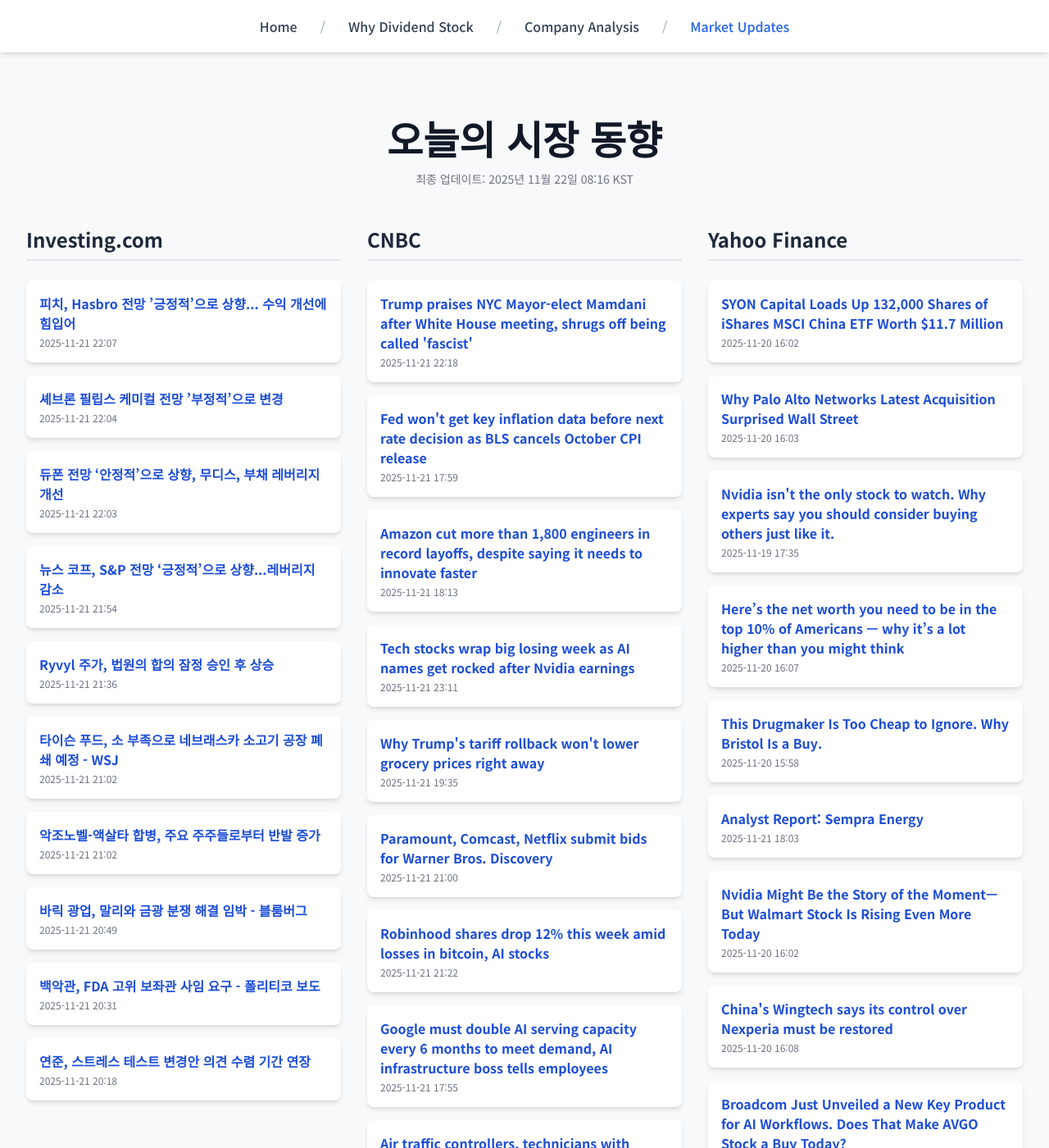
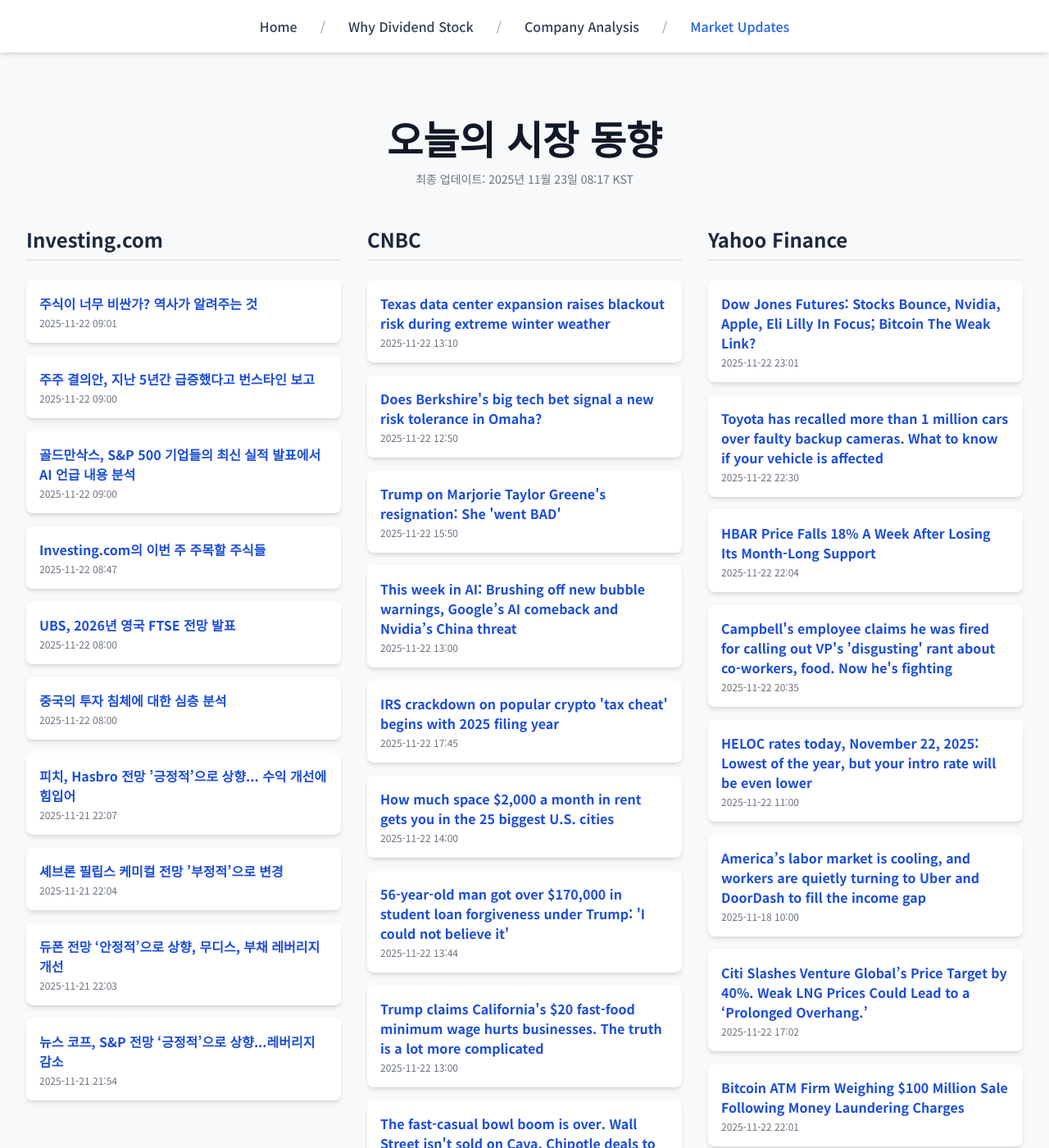
Before and after one commit to Kay-Hwang/my-company-analysis, a Jekyll site: the page built from market-updates.html, in a window 1280 px wide and 1400 px high. Shown: the whole window at 82% size. Built offline with Jekyll 4.4.1, drawn with Linux system fonts in a browser that asks for light colours; nearby versions of some CDN libraries; a script that is not in the unit is left out; some of the changed text lies outside the part shown.

Commit message:
Update daily data

```diff
--- a/_data/latest_data.json
+++ b/_data/latest_data.json
@@ -1,7 +1,43 @@
 {
-  "lastUpdated": "2025년 11월 22일 08:16 KST",
+  "lastUpdated": "2025년 11월 23일 08:17 KST",
   "news": {
     "investing": [
+      {
+        "title": "주식이 너무 비싼가? 역사가 알려주는 것",
+        "link": "https://kr.investing.com/news/stock-market-news/article-1729160",
+        "pubDate": "2025-11-22 09:01:43",
+        "summary": "주식이 너무 비싼가? 역사가 알려주는 것"
+      },
+      {
+        "title": "주주 결의안, 지난 5년간 급증했다고 번스타인 보고",
+        "link": "https://kr.investing.com/news/stock-market-news/article-1729158",
+        "pubDate": "2025-11-22 09:00:06",
+        "summary": "주주 결의안, 지난 5년간 급증했다고 번스타인 보고"
+      },
+      {
+        "title": "골드만삭스, S&P 500 기업들의 최신 실적 발표에서 AI 언급 내용 분석",
+        "link": "https://kr.investing.com/news/stock-market-news/article-1729157",
+        "pubDate": "2025-11-22 09:00:03",
+        "summary": "골드만삭스, S&P 500 기업들의 최신 실적 발표에서 AI 언급 내용 분석"
+      },
+      {
+        "title": "Investing.com의 이번 주 주목할 주식들",
+        "link": "https://kr.investing.com/news/stock-market-news/article-1729156",
+        "pubDate": "2025-11-22 08:47:19",
+        "summary": "Investing.com의 이번 주 주목할 주식들"
+      },
+      {
+        "title": "UBS, 2026년 영국 FTSE 전망 발표",
+        "link": "https://kr.investing.com/news/stock-market-news/article-1729151",
+        "pubDate": "2025-11-22 08:00:10",
+        "summary": "UBS, 2026년 영국 FTSE 전망 발표"
+      },
+      {
+        "title": "중국의 투자 침체에 대한 심층 분석",
+        "link": "https://kr.investing.com/news/stock-market-news/article-1729152",
+        "pubDate": "2025-11-22 08:00:07",
+        "summary": "중국의 투자 침체에 대한 심층 분석"
+      },
       {
         "title": "피치, Hasbro 전망 ’긍정적’으로 상향... 수익 개선에 힘입어",
         "link": "https://kr.investing.com/news/stock-market-news/article-93CH-1728975",
@@ -25,166 +61,130 @@
         "link": "https://kr.investing.com/news/stock-market-news/article-93CH-1728953",
         "pubDate": "2025-11-21 21:54:12",
         "summary": "뉴스 코프, S&P 전망 ‘긍정적’으로 상향...레버리지 감소"
-      },
-      {
-        "title": "Ryvyl 주가, 법원의 합의 잠정 승인 후 상승",
-        "link": "https://kr.investing.com/news/stock-market-news/article-93CH-1728926",
-        "pubDate": "2025-11-21 21:36:14",
-        "summary": "Ryvyl 주가, 법원의 합의 잠정 승인 후 상승"
-      },
-      {
-        "title": "타이슨 푸드, 소 부족으로 네브래스카 소고기 공장 폐쇄 예정 - WSJ",
-        "link": "https://kr.investing.com/news/stock-market-news/article-93CH-1728871",
-        "pubDate": "2025-11-21 21:02:51",
-        "summary": "타이슨 푸드, 소 부족으로 네브래스카 소고기 공장 폐쇄 예정 - WSJ"
-      },
-      {
-        "title": "악조노벨-액살타 합병, 주요 주주들로부터 반발 증가",
-        "link": "https://kr.investing.com/news/stock-market-news/article-1728875",
-        "pubDate": "2025-11-21 21:02:24",
-        "summary": "악조노벨-액살타 합병, 주요 주주들로부터 반발 증가"
-      },
-      {
-        "title": "바릭 광업, 말리와 금광 분쟁 해결 임박 - 블룸버그",
-        "link": "https://kr.investing.com/news/stock-market-news/article-93CH-1728863",
-        "pubDate": "2025-11-21 20:49:20",
-        "summary": "바릭 광업, 말리와 금광 분쟁 해결 임박 - 블룸버그"
-      },
-      {
-        "title": "백악관, FDA 고위 보좌관 사임 요구 - 폴리티코 보도",
-        "link": "https://kr.investing.com/news/stock-market-news/article-93CH-1728851",
-        "pubDate": "2025-11-21 20:31:14",
-        "summary": "백악관, FDA 고위 보좌관 사임 요구 - 폴리티코 보도"
-      },
-      {
-        "title": "연준, 스트레스 테스트 변경안 의견 수렴 기간 연장",
-        "link": "https://kr.investing.com/news/stock-market-news/article-93CH-1728850",
-        "pubDate": "2025-11-21 20:18:15",
-        "summary": "연준, 스트레스 테스트 변경안 의견 수렴 기간 연장"
       }
     ],
     "cnbc": [
       {
-        "title": "Trump praises NYC Mayor-elect Mamdani after White House meeting, shrugs off being called 'fascist'",
-        "link": "https://www.cnbc.com/2025/11/21/trump-mamdani-meeting-white-house-nyc.html",
-        "pubDate": "Fri, 21 Nov 2025 22:18:45 GMT",
-        "summary": "The meeting with Trump was requested by Mamdani, whose victory over ex-New York Gov. Andrew Cuomo in NYC's mayoral race put him at the center of U.S. politics."
+        "title": "Texas data center expansion raises blackout risk during extreme winter weather",
+        "link": "https://www.cnbc.com/2025/11/22/texas-data-center-ai-ercot-blackout-power-outage.html",
+        "pubDate": "Sat, 22 Nov 2025 13:10:26 GMT",
+        "summary": "Texas' supply and demand balance can become tight during winter and potentially fall into deficit as data center demand grows."
       },
       {
-        "title": "Fed won't get key inflation data before next rate decision as BLS cancels October CPI release",
-        "link": "https://www.cnbc.com/2025/11/21/fed-wont-get-key-inflation-data-before-next-rate-decision-as-bls-cancels-october-cpi-release.html",
-        "pubDate": "Fri, 21 Nov 2025 17:59:54 GMT",
-        "summary": "The BLS said it was canceling the release of the October CPI, leaving the Fed without a key piece of inflation data before it next decides on interest rates."
+        "title": "Does Berkshire's big tech bet signal a new risk tolerance in Omaha?",
+        "link": "https://www.cnbc.com/2025/11/22/does-berkshires-big-tech-bet-signal-a-new-risk-tolerance-in-omaha.html",
+        "pubDate": "Sat, 22 Nov 2025 12:50:25 GMT",
+        "summary": "Berkshire Hathaway's purchase of Alphabet shares may signal a new acceptance of greater risk for greater reward."
       },
       {
-        "title": "Amazon cut more than 1,800 engineers in record layoffs, despite saying it needs to innovate faster",
-        "link": "https://www.cnbc.com/2025/11/21/amazon-cut-thousands-of-engineers-in-its-record-layoffs-filings-show.html",
-        "pubDate": "Fri, 21 Nov 2025 18:13:16 GMT",
-        "summary": "Nearly 40% of the roughly 4,700 positions Amazon eliminated across Washington, New York, New Jersey and California were engineering jobs."
+        "title": "Trump on Marjorie Taylor Greene's resignation: She 'went BAD'",
+        "link": "https://www.cnbc.com/2025/11/22/trump-marjorie-taylor-greene-mtg-resigns.html",
+        "pubDate": "Sat, 22 Nov 2025 15:50:23 GMT",
+        "summary": "Rep. Marjorie Taylor Greene on Friday said she would resign in early January, after saying President Donald Trump unfairly criticized her."
       },
       {
-        "title": "Tech stocks wrap big losing week as AI names get rocked after Nvidia earnings",
-        "link": "https://www.cnbc.com/2025/11/21/tech-stocks-nvidia-amd-oracle-amazon-microsoft.html",
-        "pubDate": "Fri, 21 Nov 2025 23:11:05 GMT",
-        "summary": "Investors had looked to Nvidia's earnings report to settle fears that the AI bubble is on increasingly shaky ground."
+        "title": "This week in AI: Brushing off new bubble warnings, Google’s AI comeback and Nvidia’s China threat",
+        "link": "https://www.cnbc.com/2025/11/22/new-ai-bubble-warnings-googles-comeback-and-nvidias-china-threat.html",
+        "pubDate": "Sat, 22 Nov 2025 13:00:01 GMT",
+        "summary": "This week, volatility took hold of the AI trade as bubble fears continued and Nvidia’s blowout earnings failed to steady the market. Deirdre Bosa has the story."
       },
       {
-        "title": "Why Trump's tariff rollback won't lower grocery prices right away",
-        "link": "https://www.cnbc.com/2025/11/21/food-inflation-price-trump-tariffs.html",
-        "pubDate": "Fri, 21 Nov 2025 19:35:01 GMT",
-        "summary": "President Donald Trump is rolling back tariffs on some imported food items, but that won't lower prices at the grocery store right away."
+        "title": "IRS crackdown on popular crypto 'tax cheat' begins with 2025 filing year",
+        "link": "https://www.cnbc.com/2025/11/22/new-irs-requirements-crypto-tax-cheat-risky-this-year-filing.html",
+        "pubDate": "Sat, 22 Nov 2025 17:45:21 GMT",
+        "summary": "A new IRS requirement covering crypto transactions starting with the 2025 tax year has big consequences for how investors report digital assets transactions."
       },
       {
-        "title": "Paramount, Comcast, Netflix submit bids for Warner Bros. Discovery",
-        "link": "https://www.cnbc.com/2025/11/21/warner-bros-discovery-wbd-bids-paramount-comcast-netflix.html",
-        "pubDate": "Fri, 21 Nov 2025 21:00:44 GMT",
-        "summary": "Warner Bros. Discovery recently expanded its strategic review of its business, saying it's open for a sale. First-round bids came in this week."
+        "title": "How much space $2,000 a month in rent gets you in the 25 biggest U.S. cities",
+        "link": "https://www.cnbc.com/2025/11/22/how-much-space-2000-a-month-in-rent-gets-in-25-biggest-us-cities.html",
+        "pubDate": "Sat, 22 Nov 2025 14:00:01 GMT",
+        "summary": "Take a look at where you can get the most and least space in major American cities if you're renting with a $2,000 budget."
       },
       {
-        "title": "Robinhood shares drop 12% this week amid losses in bitcoin, AI stocks",
-        "link": "https://www.cnbc.com/2025/11/21/robinhood-heads-for-brutal-weekly-loss-as-bitcoin-ai-stocks-are-hit-hard.html",
-        "pubDate": "Fri, 21 Nov 2025 21:22:52 GMT",
-        "summary": "The platform's core business relies on retail investors pouring into speculative corners of the market, particularly crypto and AI-linked stocks."
+        "title": "56-year-old man got over $170,000 in student loan forgiveness under Trump: 'I could not believe it'",
+        "link": "https://www.cnbc.com/2025/11/22/this-56-year-old-man-just-got-170000-in-student-loan-forgiveness-.html",
+        "pubDate": "Sat, 22 Nov 2025 13:44:07 GMT",
+        "summary": "Daniel Gray worried about his student debt for more than two decades. The day after he turned 56, he learned that his over $170,000 balance would be forgiven."
       },
       {
-        "title": "Google must double AI serving capacity every 6 months to meet demand, AI infrastructure boss tells employees",
-        "link": "https://www.cnbc.com/2025/11/21/google-must-double-ai-serving-capacity-every-6-months-to-meet-demand.html",
-        "pubDate": "Fri, 21 Nov 2025 17:55:06 GMT",
-        "summary": "At a recent all-hands meeting, Google's head of AI infrastructure said the company has to race to build out compute capacity."
+        "title": "Trump claims California's $20 fast-food minimum wage hurts businesses. The truth is a lot more complicated",
+        "link": "https://www.cnbc.com/2025/11/22/trump-california-20-fast-food-minimum-wage.html",
+        "pubDate": "Sat, 22 Nov 2025 13:00:01 GMT",
+        "summary": "The restaurant industry predicted disaster after California instituted a $20 minimum wage for fast-food workers, but data shows that hasn't happened."
       },
       {
-        "title": "Air traffic controllers, technicians with perfect attendance in shutdown to get $10,000 bonuses, FAA says",
-        "link": "https://www.cnbc.com/2025/11/21/air-traffic-controllers-government-shutdown-bonus.html",
-        "pubDate": "Fri, 21 Nov 2025 19:54:20 GMT",
-        "summary": "Close to 800 air traffic controllers and technicians with perfect attendance will get $10,000 bonuses, the FAA said."
+        "title": "The fast-casual bowl boom is over. Wall Street isn't sold on Cava, Chipotle deals to lure back spenders",
+        "link": "https://www.cnbc.com/2025/11/22/chipotle-cava-sweetgreen-sales-bowls-consumers-deals-promotions.html",
+        "pubDate": "Sat, 22 Nov 2025 15:01:19 GMT",
+        "summary": "As sales at Chipotle, Cava and Sweetgreen fall, fast-casual chains are turning more to promotions and loyalty programs to get Gen Z spending on bowls again."
       },
       {
-        "title": "Air cargo impact from post-crash MD-11 grounding seen as 'minimal,' analysts say",
-        "link": "https://www.cnbc.com/2025/11/21/holiday-shipping-air-cargo-ups-crash.html",
-        "pubDate": "Fri, 21 Nov 2025 20:01:21 GMT",
-        "summary": "Air cargo could be impacted by the UPS and FedEx fleet groundings ahead of the busy holiday season."
+        "title": "Nvidia sales are 'off the charts,' but Google, Amazon and others now make their own custom AI chips",
+        "link": "https://www.cnbc.com/2025/11/21/nvidia-gpus-google-tpus-aws-trainium-comparing-the-top-ai-chips.html",
+        "pubDate": "Fri, 21 Nov 2025 21:42:26 GMT",
+        "summary": "Nvidia is king in AI chips, but custom ASICs are gaining ground with Google, Amazon, Meta, Microsoft and OpenAI now making their own."
       }
     ],
     "yahoo": [
       {
-        "title": "SYON Capital Loads Up 132,000 Shares of iShares MSCI China ETF Worth $11.7 Million",
-        "link": "https://finance.yahoo.com/news/syon-capital-loads-132-000-160245182.html",
-        "pubDate": "2025-11-20T16:02:45Z",
-        "summary": "SYON Capital Loads Up 132,000 Shares of iShares MSCI China ETF Worth $11.7 Million"
+        "title": "Dow Jones Futures: Stocks Bounce, Nvidia, Apple, Eli Lilly In Focus; Bitcoin The Weak Link?",
+        "link": "https://www.investors.com/market-trend/stock-market-today/dow-jones-futures-fed-rate-cut-nvidia-apple-eli-lilly/?src=A00220&yptr=yahoo",
+        "pubDate": "2025-11-22T23:01:02Z",
+        "summary": "Dow Jones Futures: Stocks Bounce, Nvidia, Apple, Eli Lilly In Focus; Bitcoin The Weak Link?"
       },
       {
-        "title": "Why Palo Alto Networks Latest Acquisition Surprised Wall Street",
-        "link": "https://www.investors.com/news/technology/palo-alto-palo-alto-earnings-news-q32025/?src=A00220&yptr=yahoo",
-        "pubDate": "2025-11-20T16:03:14Z",
-        "summary": "Why Palo Alto Networks Latest Acquisition Surprised Wall Street"
+        "title": "Toyota has recalled more than 1 million cars over faulty backup cameras. What to know if your vehicle is affected",
+        "link": "https://finance.yahoo.com/news/toyota-recalled-more-1-million-223000282.html",
+        "pubDate": "2025-11-22T22:30:00Z",
+        "summary": "Toyota has recalled more than 1 million cars over faulty backup cameras. What to know if your vehicle is affected"
       },
       {
-        "title": "Nvidia isn't the only stock to watch. Why experts say you should consider buying others just like it.",
-        "link": "https://finance.yahoo.com/personal-finance/investing/article/nvidia-isnt-the-only-stock-to-watch-why-experts-say-you-should-consider-buying-others-just-like-it-173538962.html",
-        "pubDate": "2025-11-19T17:35:38Z",
-        "summary": "Nvidia isn't the only stock to watch. Why experts say you should consider buying others just like it."
+        "title": "HBAR Price Falls 18% A Week After Losing Its Month-Long Support",
+        "link": "https://finance.yahoo.com/news/hbar-price-falls-18-week-220409103.html",
+        "pubDate": "2025-11-22T22:04:09Z",
+        "summary": "HBAR Price Falls 18% A Week After Losing Its Month-Long Support"
       },
       {
-        "title": "Here’s the net worth you need to be in the top 10% of Americans — why it’s a lot higher than you might think",
-        "link": "https://finance.yahoo.com/news/net-worth-top-10-americans-160700516.html",
-        "pubDate": "2025-11-20T16:07:00Z",
-        "summary": "Here’s the net worth you need to be in the top 10% of Americans — why it’s a lot higher than you might think"
+        "title": "Campbell's employee claims he was fired for calling out VP's 'disgusting' rant about co-workers, food. Now he's fighting",
+        "link": "https://finance.yahoo.com/news/campbells-employee-claims-fired-calling-203500304.html",
+        "pubDate": "2025-11-22T20:35:00Z",
+        "summary": "Campbell's employee claims he was fired for calling out VP's 'disgusting' rant about co-workers, food. Now he's fighting"
       },
       {
-        "title": "This Drugmaker Is Too Cheap to Ignore. Why Bristol Is a Buy.",
-        "link": "https://www.barrons.com/articles/wp-bar-0001507322?siteid=yhoof2&yptr=yahoo",
-        "pubDate": "2025-11-20T15:58:00Z",
-        "summary": "This Drugmaker Is Too Cheap to Ignore. Why Bristol Is a Buy."
+        "title": "HELOC rates today, November 22, 2025: Lowest of the year, but your intro rate will be even lower",
+        "link": "https://finance.yahoo.com/personal-finance/mortgages/article/heloc-rates-today-saturday-november-22-2025-110034633.html",
+        "pubDate": "2025-11-22T11:00:34Z",
+        "summary": "HELOC rates today, November 22, 2025: Lowest of the year, but your intro rate will be even lower"
       },
       {
-        "title": "Analyst Report: Sempra Energy",
-        "link": "https://finance.yahoo.com/research/reports/ARGUS_3409_AnalystReport_1763748235000?yptr=yahoo&ncid=yahooproperties_plusresear_nm5q6ze1cei",
-        "pubDate": "2025-11-21T18:03:55Z",
-        "summary": "Analyst Report: Sempra Energy"
+        "title": "America’s labor market is cooling, and workers are quietly turning to Uber and DoorDash to fill the income gap",
+        "link": "https://finance.yahoo.com/news/americas-labor-market-is-cooling-and-workers-are-quietly-turning-to-uber-and-doordash-to-fill-the-income-gap-100056832.html",
+        "pubDate": "2025-11-18T10:00:56Z",
+        "summary": "America’s labor market is cooling, and workers are quietly turning to Uber and DoorDash to fill the income gap"
       },
       {
-        "title": "Nvidia Might Be the Story of the Moment—But Walmart Stock Is Rising Even More Today",
-        "link": "https://finance.yahoo.com/news/nvidia-might-story-moment-walmart-160204422.html",
-        "pubDate": "2025-11-20T16:02:04Z",
-        "summary": "Nvidia Might Be the Story of the Moment—But Walmart Stock Is Rising Even More Today"
+        "title": "Citi Slashes Venture Global’s Price Target by 40%. Weak LNG Prices Could Lead to a ‘Prolonged Overhang.’",
+        "link": "https://www.barrons.com/articles/venture-global-stock-price-lng-citi-f3f889df?siteid=yhoof2&yptr=yahoo",
+        "pubDate": "2025-11-22T17:02:00Z",
+        "summary": "Citi Slashes Venture Global’s Price Target by 40%. Weak LNG Prices Could Lead to a ‘Prolonged Overhang.’"
       },
       {
-        "title": "China's Wingtech says its control over Nexperia must be restored",
-        "link": "https://finance.yahoo.com/news/chinas-wingtech-says-control-over-160805213.html",
-        "pubDate": "2025-11-20T16:08:05Z",
-        "summary": "China's Wingtech says its control over Nexperia must be restored"
+        "title": "Bitcoin ATM Firm Weighing $100 Million Sale Following Money Laundering Charges",
+        "link": "https://finance.yahoo.com/news/bitcoin-atm-firm-weighing-100-220102338.html",
+        "pubDate": "2025-11-22T22:01:02Z",
+        "summary": "Bitcoin ATM Firm Weighing $100 Million Sale Following Money Laundering Charges"
       },
       {
-        "title": "Broadcom Just Unveiled a New Key Product for AI Workflows. Does That Make AVGO Stock a Buy Today?",
-        "link": "https://finance.yahoo.com/news/broadcom-just-unveiled-key-product-160746160.html",
-        "pubDate": "2025-11-20T16:07:46Z",
-        "summary": "Broadcom Just Unveiled a New Key Product for AI Workflows. Does That Make AVGO Stock a Buy Today?"
+        "title": "Wall Street Is Betting on a Nuclear Renaissance. Here Are the 3 Top-Rated Nuclear Energy Stocks to Buy Now.",
+        "link": "https://finance.yahoo.com/news/wall-street-betting-nuclear-renaissance-170003505.html",
+        "pubDate": "2025-11-22T17:00:03Z",
+        "summary": "Wall Street Is Betting on a Nuclear Renaissance. Here Are the 3 Top-Rated Nuclear Energy Stocks to Buy Now."
       },
       {
-        "title": "India Is in an IPO Frenzy Again. Wait Until It Cools.",
-        "link": "https://www.barrons.com/articles/india-ipo-frenzy-021b3c2e?siteid=yhoof2&yptr=yahoo",
-        "pubDate": "2025-11-20T16:11:00Z",
-        "summary": "India Is in an IPO Frenzy Again. Wait Until It Cools."
+        "title": "How the Internet Rewired Work—and What That Tells Us About AI’s Likely Impact",
+        "link": "https://www.wsj.com/tech/ai/internet-work-ai-9c42127d?siteid=yhoof2&yptr=yahoo",
+        "pubDate": "2025-11-22T17:00:00Z",
+        "summary": "How the Internet Rewired Work—and What That Tells Us About AI’s Likely Impact"
       }
     ]
   }
```
